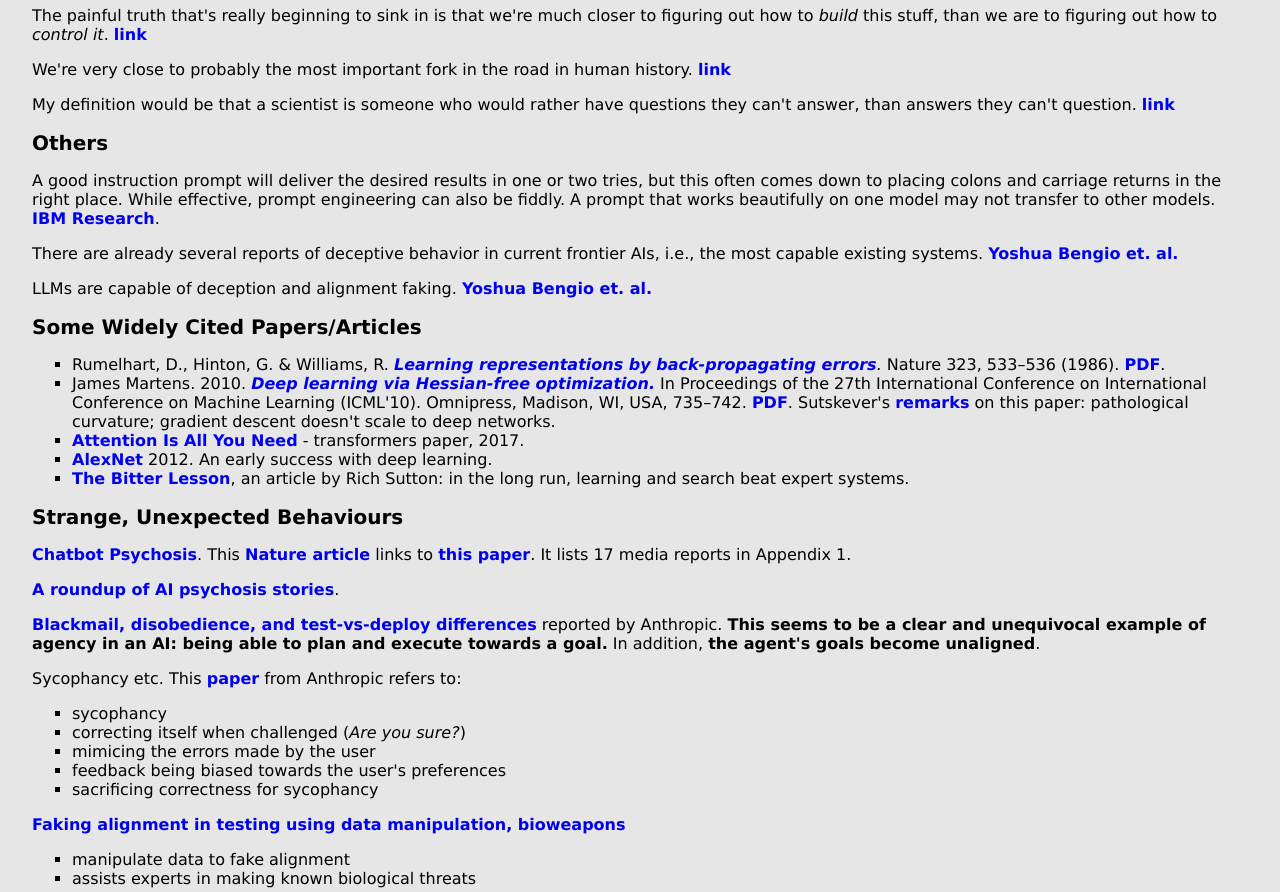
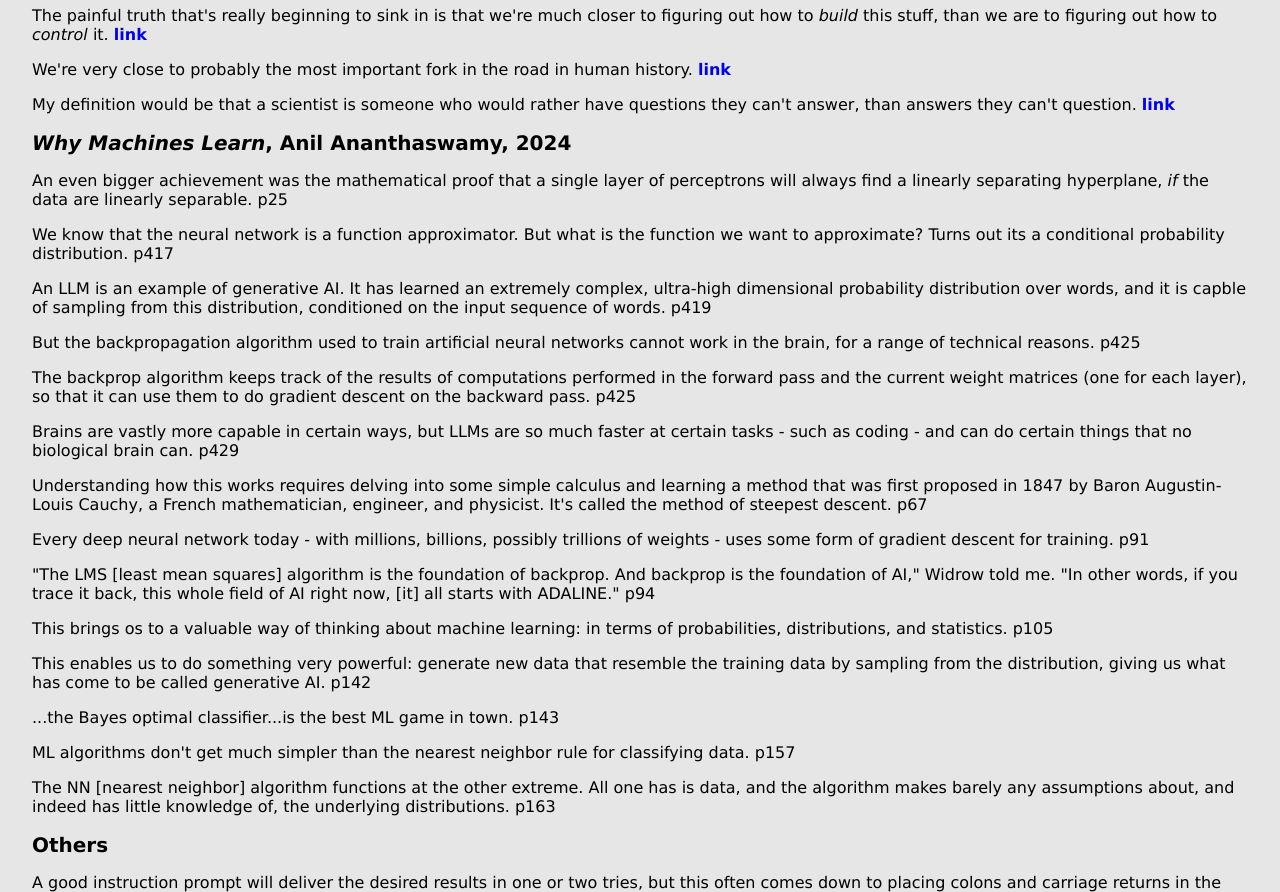
Before and after one commit to johanley/ai-references, a plain HTML site: page docs/index.html in a window 1280 px wide. Shown: the part 6480-7372 px from the top of the page. Drawn offline with Linux system fonts and the light colour scheme.

Commit message:
Why Machines Learn book.

```diff
--- a/docs/index.html
+++ b/docs/index.html
@@ -404,7 +404,7 @@ But it was like a devil's choice. [In order to] learn non-linear things, we had
 
 
 <h2>Max Tegmark</h2>
-The painful truth that's really beginning to sink in is that we're much closer to figuring out how to <em>build</em> this stuff, than we are to figuring out how to <em>control it</em>.
+The painful truth that's really beginning to sink in is that we're much closer to figuring out how to <em>build</em> this stuff, than we are to figuring out how to <em>control</em> it.
 <a href='https://youtu.be/VHw5puV3ZGU?t=37'>link</a>
 
 <P>We're very close to probably the most important fork in the road in human history.
@@ -412,6 +412,52 @@ The painful truth that's really beginning to sink in is that we're much closer t
 
 <P>My definition would be that a scientist is someone who would rather have questions they can't answer, than answers they can't question.
 <a href='https://youtu.be/VHw5puV3ZGU?t=543'>link</a>
+
+
+
+
+<h2><em>Why Machines Learn</em>, Anil Ananthaswamy, 2024</h2>
+
+<P>An even bigger achievement was the mathematical proof that a single layer of perceptrons will always find a linearly separating hyperplane, <em>if</em> the
+data are linearly separable. p25
+
+<P>We know that the neural network is a function approximator. But what is the function we want to approximate? Turns out its a conditional probability distribution. p417
+
+<P>An LLM is an example of generative AI. It has learned an extremely complex, ultra-high dimensional probability distribution over words, and it is capble of
+sampling from this distribution, conditioned on the input sequence of words. p419
+
+<P>But the backpropagation algorithm used to train artificial neural networks cannot work in the brain, for a range of technical reasons. p425
+
+<P>The backprop algorithm keeps track of the results of computations performed in the forward pass and the current weight matrices (one for each layer), so that it can
+use them to do gradient descent on the backward pass. p425
+
+<P>Brains are vastly more capable in certain ways, but LLMs are so much faster at certain tasks - such as coding - and can do certain things that no biological brain can. p429
+
+<P>Understanding how this works requires delving into some simple calculus and learning a method that was first proposed in 1847 by Baron Augustin-Louis Cauchy, a
+French mathematician, engineer, and physicist. It's called the method of steepest descent. p67
+
+<P>Every deep neural network today - with millions, billions, possibly trillions of weights - uses some form of gradient descent for training. p91
+
+<P>"The LMS [least mean squares] algorithm is the foundation of backprop. And backprop is the foundation of AI," Widrow told me. "In other words, if you trace it back, this whole field of AI
+right now, [it] all starts with ADALINE." p94
+
+<P>This brings os to a valuable way of thinking about machine learning: in terms of probabilities, distributions, and statistics. p105
+
+<P>This enables us to do something very powerful: generate new data that resemble the training data by sampling from the distribution, giving us what has come to be called generative AI. p142
+
+<P>...the Bayes optimal classifier...is the best ML game in town. p143
+
+<P>ML algorithms don't get much simpler than the nearest neighbor rule for classifying data. p157
+
+<P>The NN [nearest neighbor] algorithm functions at the other extreme. All one has is data, and the algorithm makes barely any assumptions about, and indeed has little
+knowledge of, the underlying distributions. p163
+
+<P>
+
+
+
+
+
 
 
 
```
